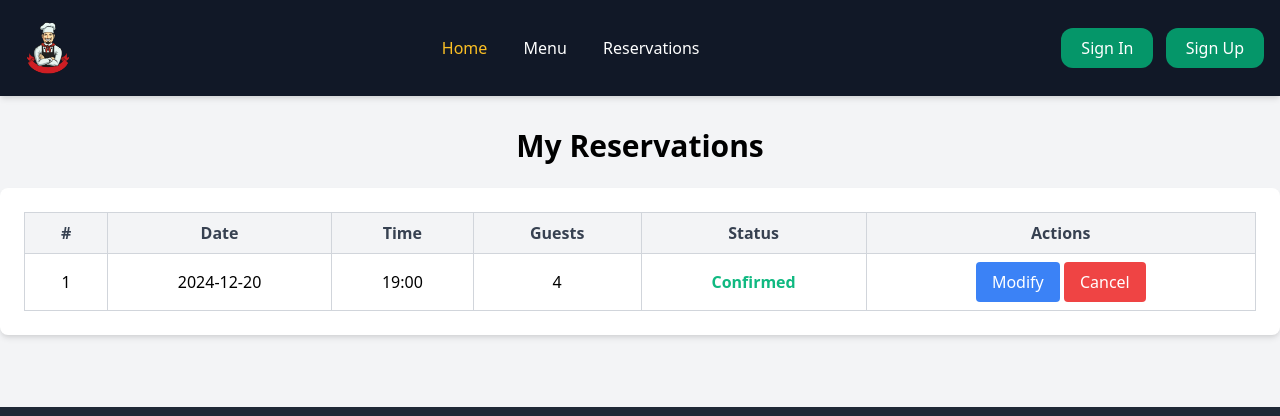
After one commit to abdelllatif/chef-cuisine, a PHP site: page /reservation.php in a window 1280 px wide. The commit adds this page. Shown: the top 416 px of the page. Run offline with PHP 8.4, Linux system fonts and the light colour scheme.

Commit message:
creation de reservation

```diff
--- a/index.php
+++ b/index.php
@@ -89,7 +89,7 @@
         <div>
             <a href="index.php" class="px-4 text-yellow-400 hover:text-yellow-500 transition-all">Home</a>
             <a href="Menu.php" class="px-4 hover:text-yellow-500 transition-all">Menu</a>
-            <a href="user.php" class="px-4 hover:text-yellow-500 transition-all">Reservations</a>
+            <a href="reservation.php" class="px-4 hover:text-yellow-500 transition-all">Reservations</a>
         </div>
         <div>
             <a href="SignIn.html">
--- /dev/null
+++ b/reservation.php
@@ -0,0 +1,123 @@
+<!DOCTYPE html>
+<html lang="en">
+<head>
+    <meta charset="UTF-8">
+    <meta name="viewport" content="width=device-width, initial-scale=1.0">
+    <title>Client Reservations</title>
+    <link href="https://cdn.jsdelivr.net/npm/tailwindcss@2.2.19/dist/tailwind.min.css" rel="stylesheet">
+</head>
+<body class="bg-gray-100">
+        <!-- Navbar -->
+        <nav class="bg-gray-900 text-white p-4 flex justify-between items-center shadow-md">
+        <div class="text-lg font-semibold flex items-center">
+            <img src="img/ligo.png" alt="Logo" class="w-16 h-16 mr-2">
+        </div>
+        <div>
+            <a href="index.php" class="px-4 text-yellow-400 hover:text-yellow-500 transition-all">Home</a>
+            <a href="Menu.php" class="px-4 hover:text-yellow-500 transition-all">Menu</a>
+            <a href="user.php" class="px-4 hover:text-yellow-500 transition-all">Reservations</a>
+        </div>
+        <div>
+            <a href="SignIn.html">
+                <button class="bg-green-600 px-5 py-2 ml-2 rounded-xl hover:bg-green-700 transition-all">
+                    Sign In
+                </button>
+            </a>
+            <a href="SignUp.html">
+                <button class="bg-green-600 px-5 py-2 ml-2 rounded-xl hover:bg-green-700 transition-all">
+                    Sign Up
+                </button>
+            </a>
+        </div>
+    </nav>
+    <div class="container mx-auto py-8">
+        <h1 class="text-3xl font-bold text-center mb-6">My Reservations</h1>
+
+        <div class="overflow-x-auto bg-white shadow-md rounded-lg p-6">
+            <table class="table-auto w-full border-collapse border border-gray-200">
+                <thead>
+                    <tr class="bg-gray-100 text-gray-700">
+                        <th class="border border-gray-300 px-4 py-2">#</th>
+                        <th class="border border-gray-300 px-4 py-2">Date</th>
+                        <th class="border border-gray-300 px-4 py-2">Time</th>
+                        <th class="border border-gray-300 px-4 py-2">Guests</th>
+                        <th class="border border-gray-300 px-4 py-2">Status</th>
+                        <th class="border border-gray-300 px-4 py-2">Actions</th>
+                    </tr>
+                </thead>
+                <tbody>
+                    <!-- Example Reservation -->
+                    <tr class="text-center">
+                        <td class="border border-gray-300 px-4 py-2">1</td>
+                        <td class="border border-gray-300 px-4 py-2">2024-12-20</td>
+                        <td class="border border-gray-300 px-4 py-2">19:00</td>
+                        <td class="border border-gray-300 px-4 py-2">4</td>
+                        <td class="border border-gray-300 px-4 py-2 text-green-500 font-semibold">Confirmed</td>
+                        <td class="border border-gray-300 px-4 py-2">
+                            <button class="bg-blue-500 text-white px-4 py-2 rounded hover:bg-blue-600">Modify</button>
+                            <button class="bg-red-500 text-white px-4 py-2 rounded hover:bg-red-600">Cancel</button>
+                        </td>
+                    </tr>
+                    <!-- Repeat for each reservation -->
+                </tbody>
+            </table>
+        </div>
+    </div>
+
+<footer class="bg-gray-800 text-white mt-10">
+    <div class="container mx-auto px-6 py-8">
+      <!-- Logo -->
+      <div class=" mb-6">
+        <img class="w-24 mx-auto" src="img/logo.jpg" alt="Logo">
+      </div>
+
+      <!-- Footer Sections -->
+      <div class="grid grid-cols-1 md:grid-cols-3 gap-8 text-center">
+
+        <!-- About Us & Contact Info -->
+        <div>
+          <h4 class="text-xl font-bold mb-4">About Us</h4>
+          <ul class="space-y-2">
+            <li><a href="#" class="hover:text-gray-400">Call: (456) 789-12301</a></li>
+            <li><a href="mailto:info@Saadastaurant.com" class="hover:text-gray-400">info@Saadastaurant.com</a></li>
+          </ul>
+        </div>
+
+        <!-- Explore & Recent News -->
+        <div>
+          <h4 class="text-xl font-bold mb-4">Explore</h4>
+          <ul class="space-y-2">
+            <li><a href="resturant.html" class="hover:text-gray-400">Home</a></li>
+            <li><a href="#" class="hover:text-gray-400">Services</a></li>
+          </ul>
+        </div>
+
+        <!-- Customer Support -->
+        <div>
+          <h4 class="text-xl font-bold mb-4">Customer Support</h4>
+          <ul class="space-y-2">
+            <li><a href="#" class="hover:text-gray-400">FAQs</a></li>
+            <li><a href="#" class="hover:text-gray-400">Return Policy</a></li>
+          </ul>
+        </div>
+      </div>
+
+      <!-- Social Media Icons -->
+      <div class="flex justify-center mt-6 space-x-6">
+        <a href="#" class="text-white hover:text-blue-500">
+          <i class="bx bxl-facebook text-2xl"></i>
+        </a>
+        <a href="#" class="text-white hover:text-pink-500">
+          <i class="bx bxl-instagram text-2xl"></i>
+        </a>
+        <a href="#" class="text-white hover:text-blue-700">
+          <i class="bx bxl-linkedin text-2xl"></i>
+        </a>
+        <a href="#" class="text-white hover:text-blue-400">
+          <i class="bx bxl-twitter text-2xl"></i>
+        </a>
+      </div>
+    </div>
+  </footer>
+</body>
+</html>
--- a/user.php
+++ b/user.php
@@ -1,4 +1,4 @@
-<!DOCTYPE html>
+<!-- <!DOCTYPE html>
 <html lang="fr">
 <head>
     <meta charset="UTF-8">
@@ -54,4 +54,4 @@
         <p>&copy; 2024 Atlass Chef. Tous droits réservés.</p>
     </footer>
 </body>
-</html>
+</html> -->
```
